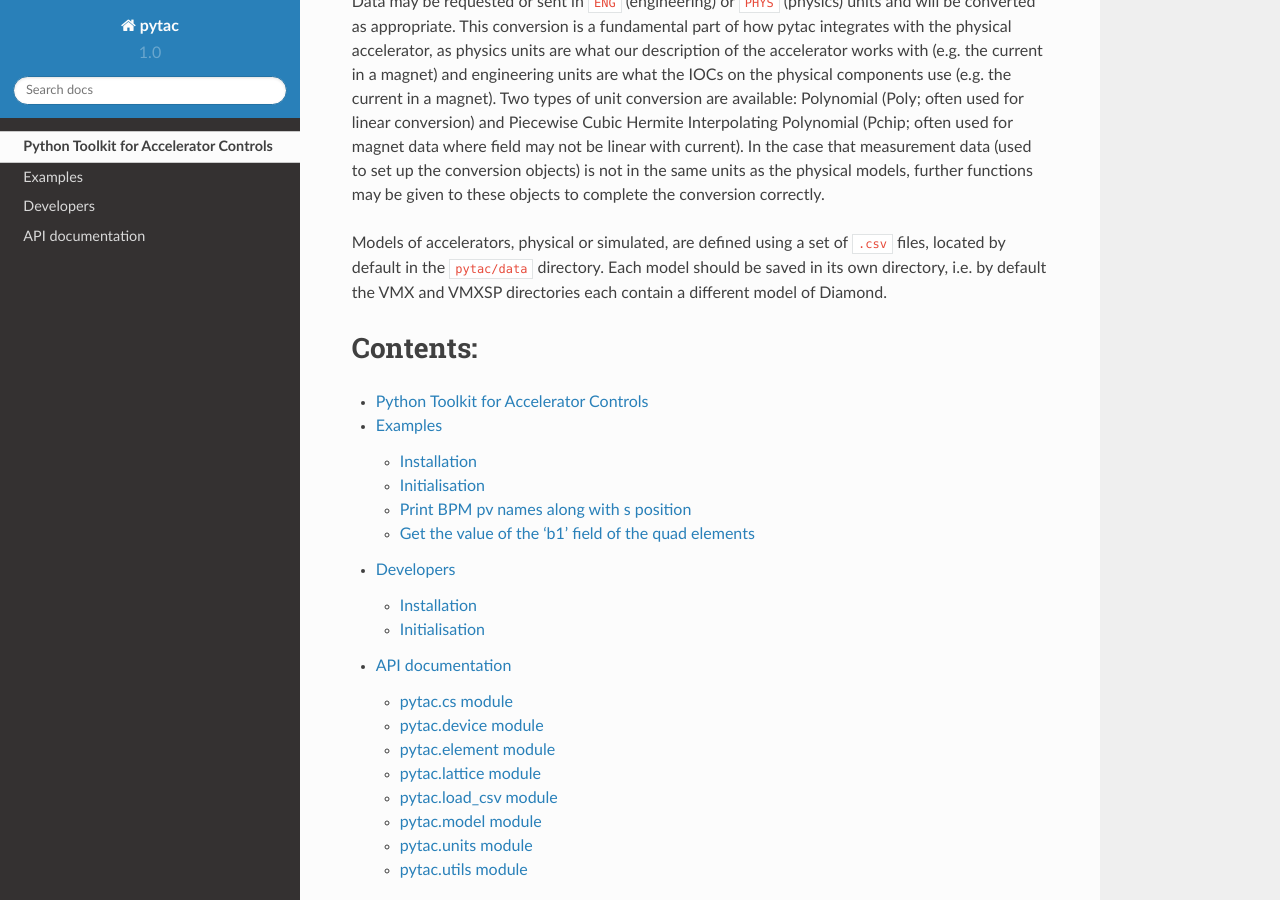
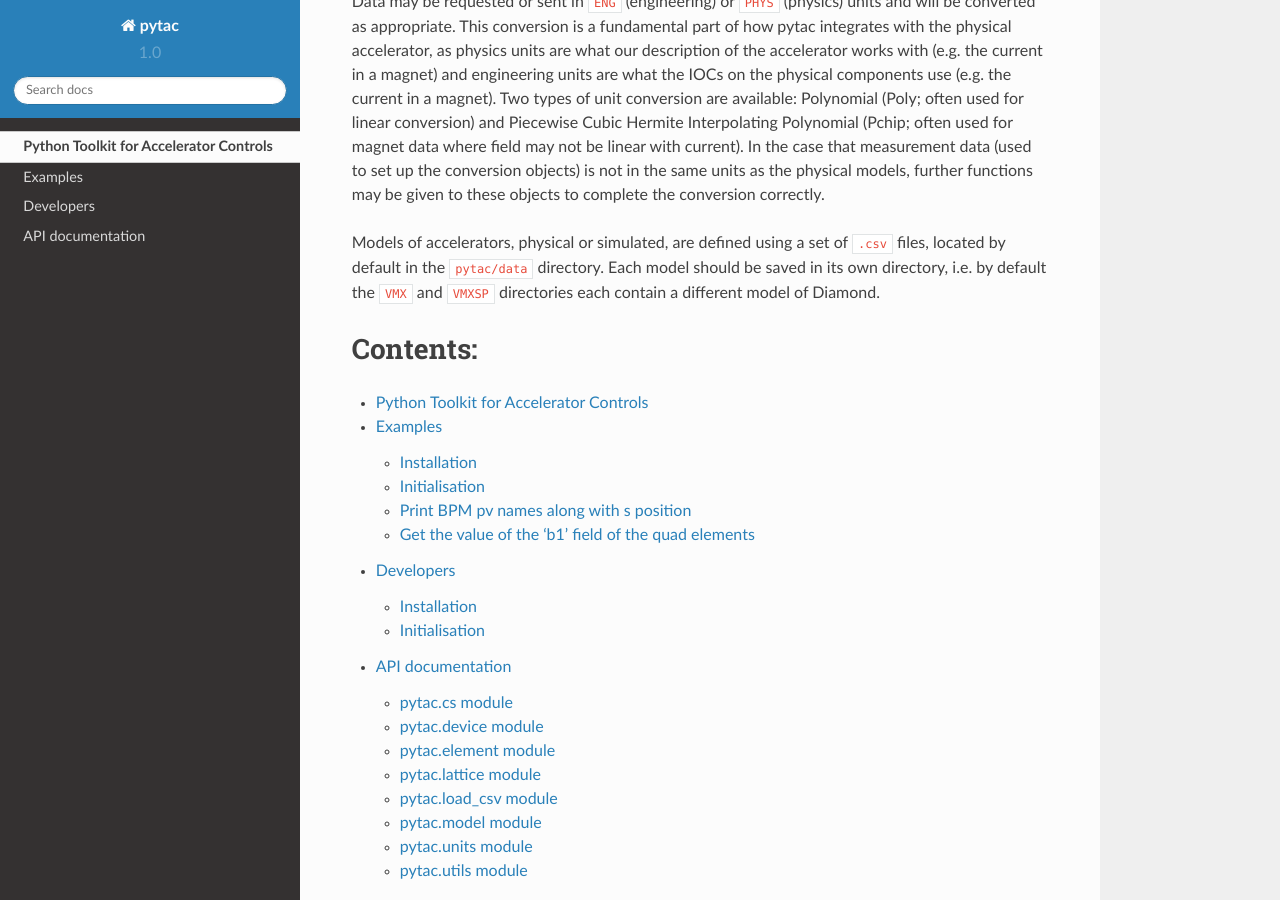
Before and after one commit to DiamondLightSource/pytac, a Sphinx documentation site: the page built from docs/index.rst, in a window 1280 px wide and 900 px high, scrolled down 978 px. Built offline with Sphinx 7.4.7 and the Read the Docs theme 2.0.0, drawn with Linux system fonts in a browser that asks for light colours.

Commit message:
Make inline text usage consistent in documentation.

```diff
--- a/docs/examples.rst
+++ b/docs/examples.rst
@@ -53,7 +53,7 @@
     BPM SR01C-DI-EBPM-05 at position 14.9425
     ...
 
-- Get PV names and positions for BPMs directly from the lattice object::
+- Get pv names and positions for BPMs directly from the lattice object::
 
     >>> lattice.get_pv_names('BPM', 'x', pytac.RB)
     ['SR01C-DI-EBPM-01:SA:X',
@@ -85,7 +85,7 @@
     ...
 
 
-- Print the quad read back values of the b1 field using the lattice. This is more efficient
+- Print the ``QUAD`` read back values of the 'b1' field using the lattice. This is more efficient
   since it uses only one request to the control system::
 
     >>> lattice.get_values('QUAD', 'b1', pytac.RB)
--- a/docs/index.rst
+++ b/docs/index.rst
@@ -22,7 +22,7 @@
 
 Data may be requested or sent in ``ENG`` (engineering) or ``PHYS`` (physics) units and will be converted as appropriate. This conversion is a fundamental part of how pytac integrates with the physical accelerator, as physics units are what our description of the accelerator works with (e.g. the current in a magnet) and engineering units are what the IOCs on the physical components use (e.g. the current in a magnet). Two types of unit conversion are available: Polynomial (Poly; often used for linear conversion) and Piecewise Cubic Hermite Interpolating Polynomial (Pchip; often used for magnet data where field may not be linear with current). In the case that measurement data (used to set up the conversion objects) is not in the same units as the physical models, further functions may be given to these objects to complete the conversion correctly.
 
-Models of accelerators, physical or simulated, are defined using a set of ``.csv`` files, located by default in the ``pytac/data`` directory. Each model should be saved in its own directory, i.e. by default the VMX and VMXSP directories each contain a different model of Diamond.
+Models of accelerators, physical or simulated, are defined using a set of ``.csv`` files, located by default in the ``pytac/data`` directory. Each model should be saved in its own directory, i.e. by default the ``VMX`` and ``VMXSP`` directories each contain a different model of Diamond.
 
 
 Contents:
```
Also changed, not shown: other parts of docs/examples.rst (+1 -1 lines).
